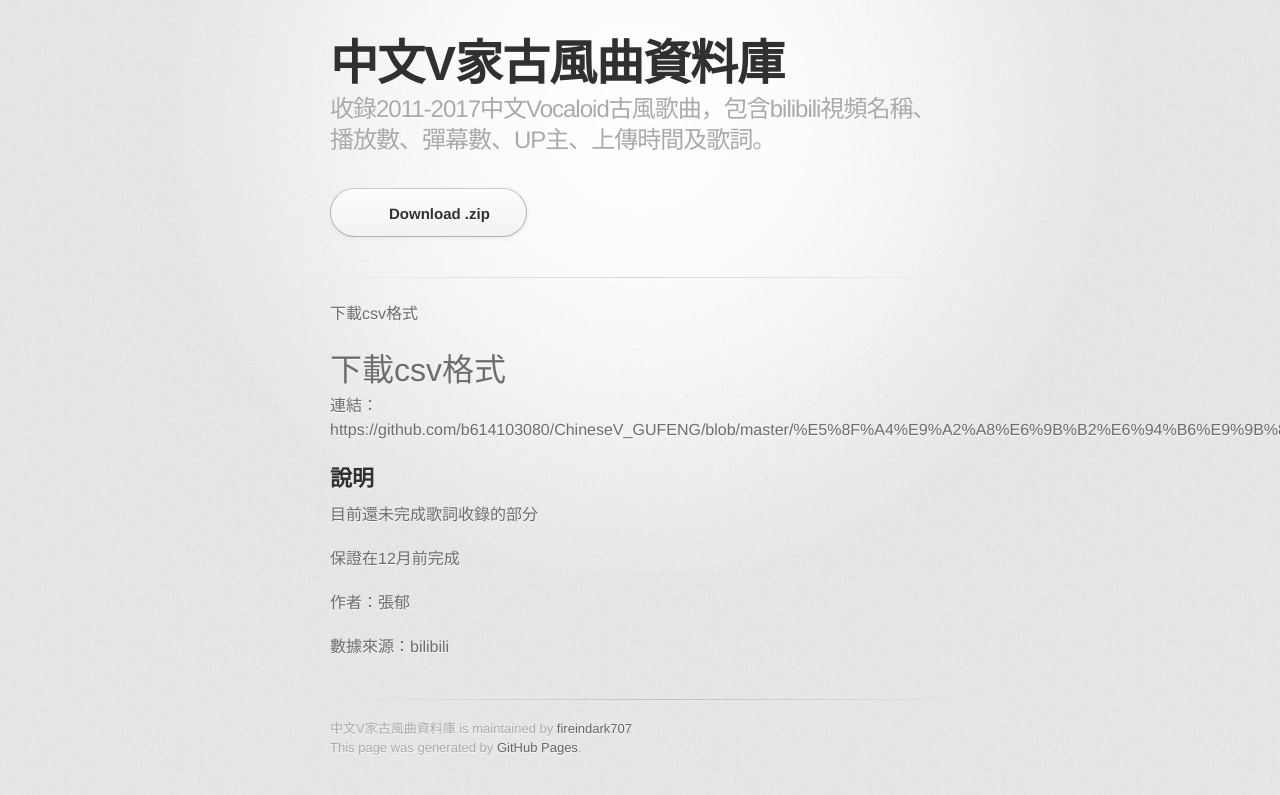
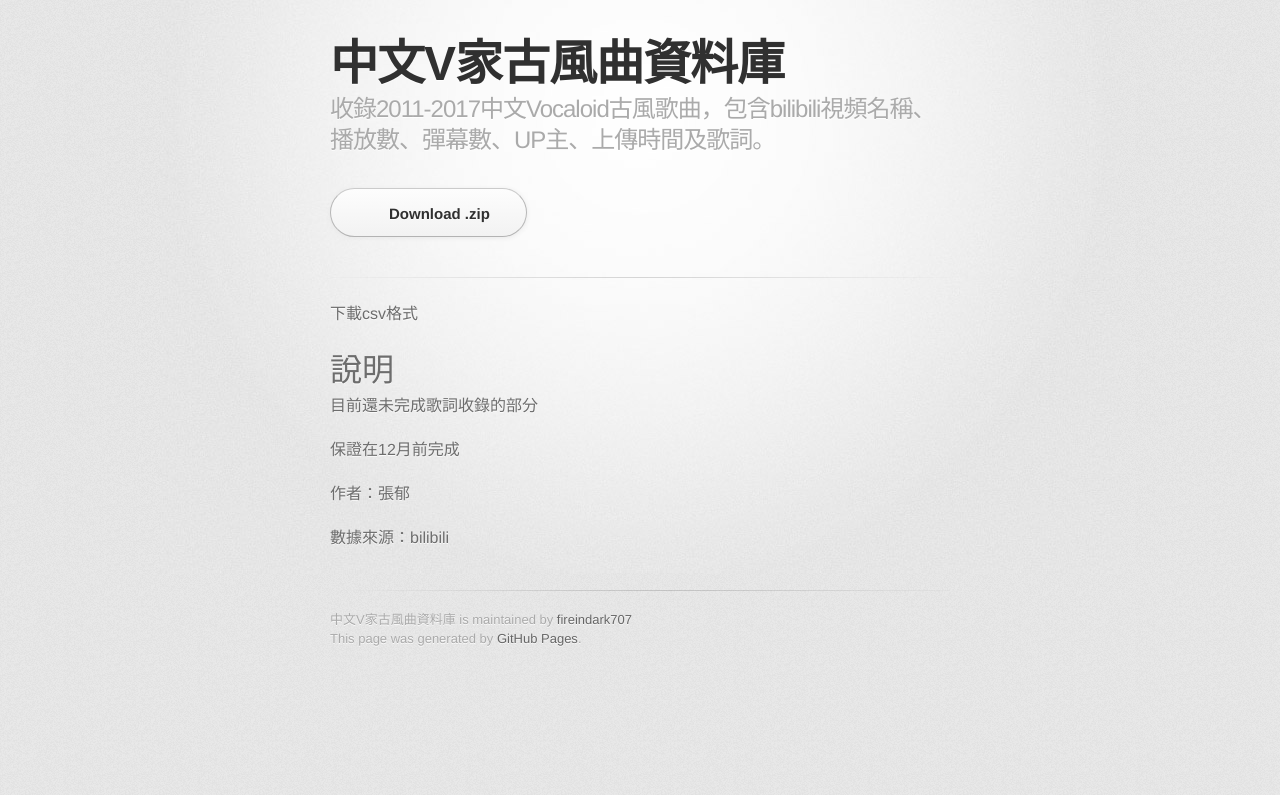
Before and after one commit to fireindark707/ChineseV_GUFENG, a Jekyll site: the page built from docs/index.md, in a window 1280 px wide. Shown: the top 795 px of the page. Built offline with Jekyll 4.4.1, drawn with Linux system fonts in a browser that asks for light colours; some web fonts are replaced.

Commit message:
Update index.md

```diff
--- a/docs/index.md
+++ b/docs/index.md
@@ -3,11 +3,7 @@ layout: default
 ---
 下載csv格式
 
-# [](#header-1)下載csv格式
-
-連結：https://github.com/b614103080/ChineseV_GUFENG/blob/master/%E5%8F%A4%E9%A2%A8%E6%9B%B2%E6%94%B6%E9%9B%86.csv
-
-## [](#header-2)說明
+# [](#header-1)說明
 
 目前還未完成歌詞收錄的部分
 
@@ -16,3 +12,5 @@ layout: default
 作者：張郁
 
 數據來源：bilibili
+
+## [](#header-2)
```
